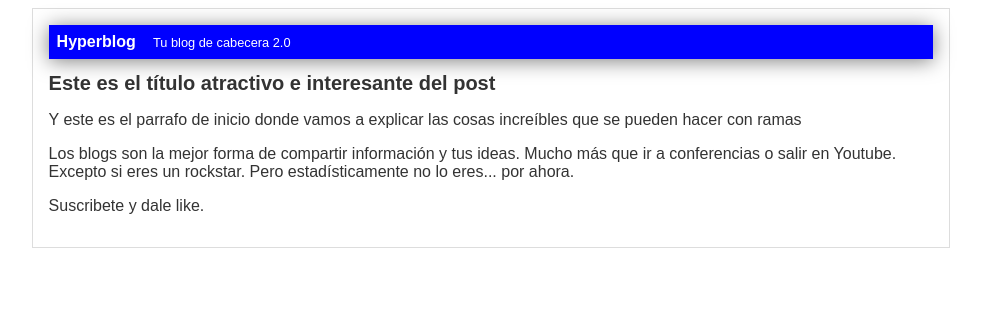
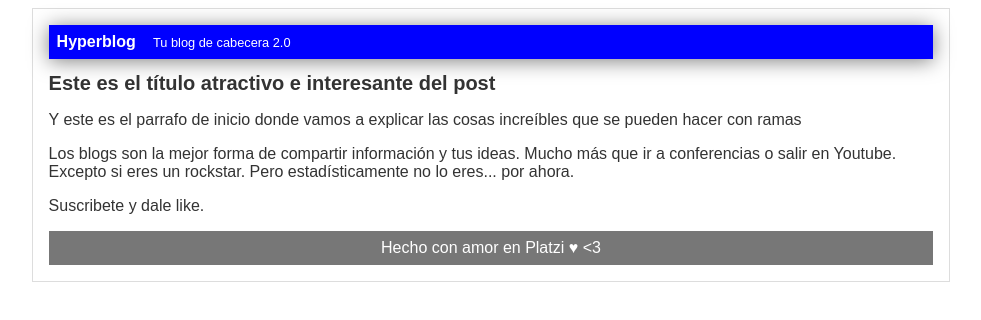
Before and after one commit to Freddier-chavez/My-Blog, a plain HTML site: page blogpost.html in a window 1280 px wide. Shown: the whole page, without its empty margins (149-1130 px from the left). Drawn offline with Linux system fonts and the light colour scheme.

Commit message:
Footer terminado

```diff
--- a/blogpost.html
+++ b/blogpost.html
@@ -21,7 +21,13 @@
          </p>
          <p>Suscribete y dale like.</p>
       </div>
+   <div id="footer">
+      Hecho con amor en Platzi ♥ &lt;3
    </div>
+
+   </div>
+
+
 
 </body>
 </html>
--- a/css/styles.css
+++ b/css/styles.css
@@ -29,3 +29,10 @@ body
     font-weight: normal;
     font-size: 0.8em;
 }
+
+#footer{
+    background: #777;
+    color: white;
+    text-align: center;
+    padding: 0.5em;
+}
```
